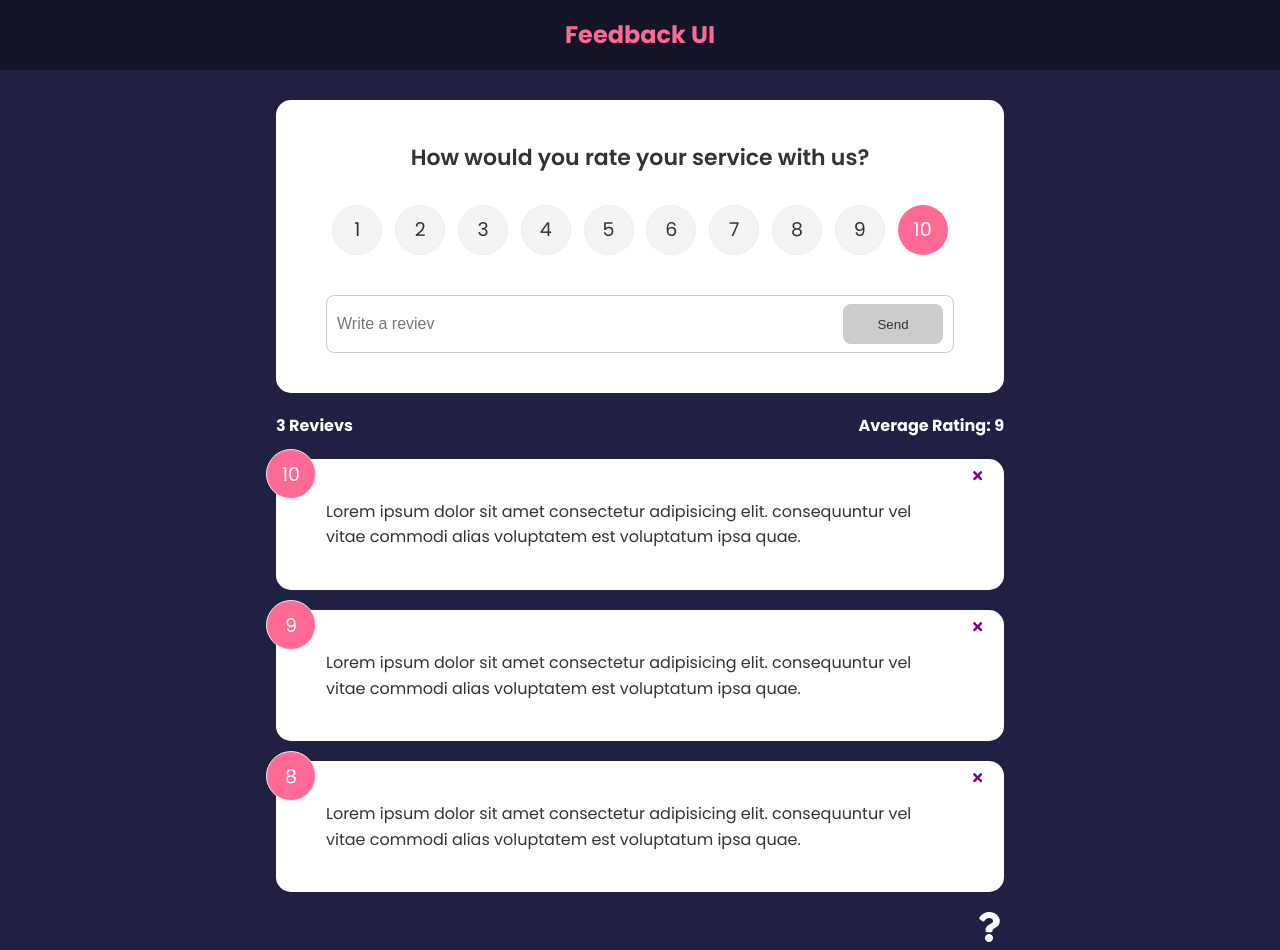
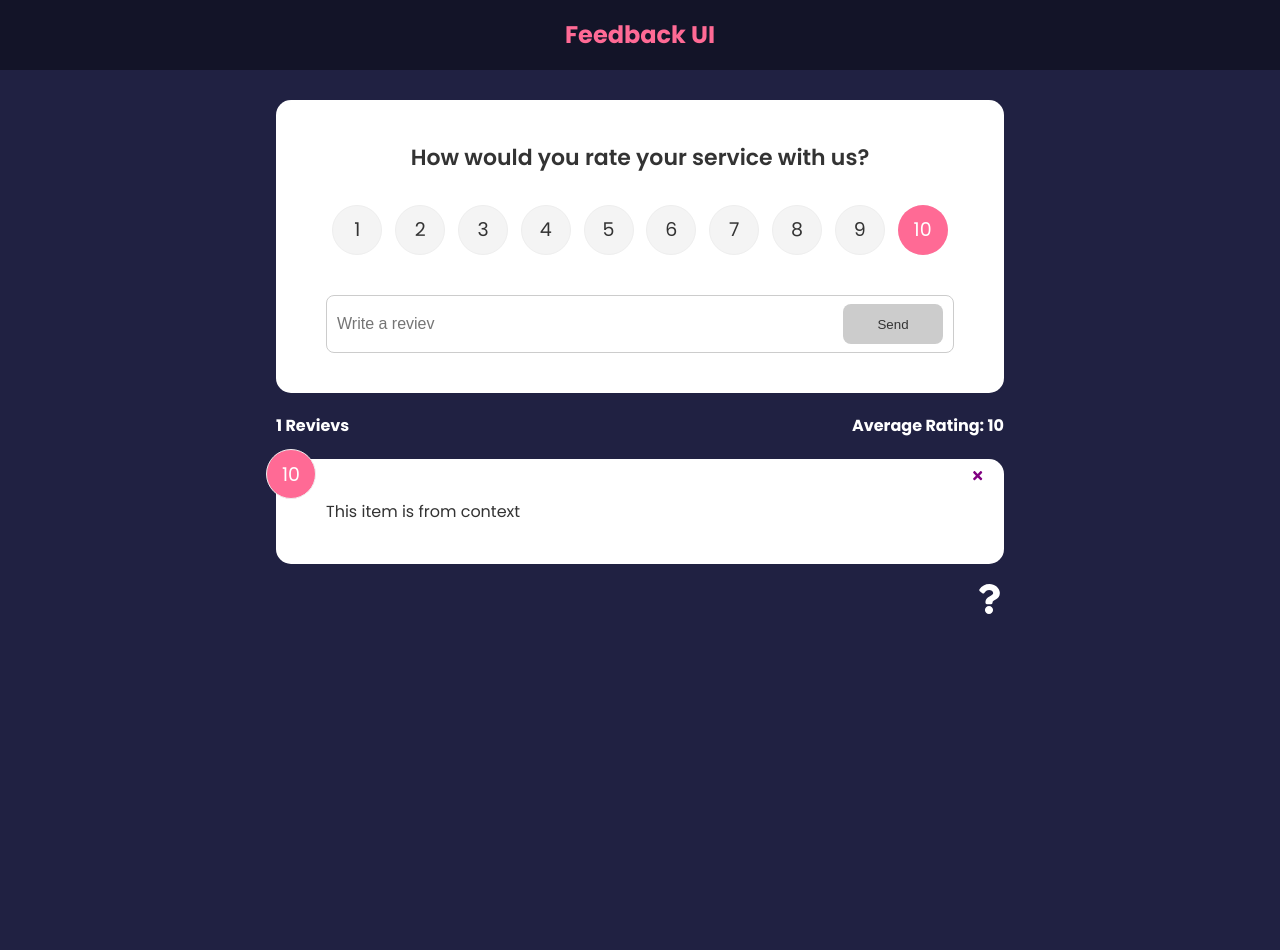
Before and after one commit to doniurek/feedback-ui, a React (Create React App) app: page / in a window 1280 px wide. After the commit the page ends 800 px from the top, so only its background shows below. Built offline with nearby package versions, Linux system fonts and the light colour scheme.

Commit message:
Get Global State With The useContext Hook

```diff
--- a/src/App.js
+++ b/src/App.js
@@ -34,7 +34,7 @@
             <Route exact path="/" element={
               <>
                 <FeedbackForm handleAdd={addFeedback} />
-                <FeedbackStats feedback={feedback} />
+                <FeedbackStats />
                 <FeedbackList feedback={feedback} handleDelete={deleteFeedback} />
               </>
             }
--- a/src/components/FeedbackList.jsx
+++ b/src/components/FeedbackList.jsx
@@ -1,8 +1,11 @@
-import {motion, AnimatePresence} from "framer-motion"
-import PropTypes from "prop-types"
+import { motion, AnimatePresence } from "framer-motion"
+import { useContext } from "react"
 import FeedbackItem from "./FeedbackItem"
+import FeedbackContext from "./context/FeedbackContext"
 
-function FeedbackList({ feedback, handleDelete }) {
+function FeedbackList({ handleDelete }) {
+  const {feedback} = useContext(FeedbackContext)
+
   if(!feedback || feedback.length === 0) {
     return <p>No feedback yet</p>
   }
@@ -41,8 +44,4 @@
     // )
 }
 
-FeedbackList.propTypes = {
-  feedback: PropTypes.array.isRequired
-}
-
 export default FeedbackList
--- a/src/components/FeedbackStats.jsx
+++ b/src/components/FeedbackStats.jsx
@@ -1,6 +1,9 @@
-import PropTypes from 'prop-types'
+import { useContext } from "react"
+import FeedbackContext from "./context/FeedbackContext"
 
-function FeedbackStats({feedback}) {
+function FeedbackStats() {
+  const {feedback} = useContext(FeedbackContext)
+
   // calculating ratings avg
   let average = feedback.reduce((accumulator, currentValue) => {
     return accumulator + currentValue.rating
@@ -17,8 +20,4 @@
   )
 }
 
-FeedbackStats.propTypes = {
-  feedback: PropTypes.array.isRequired,
-}
-
 export default FeedbackStats
```
Lines whose indentation alone changed are shown as unchanged.
